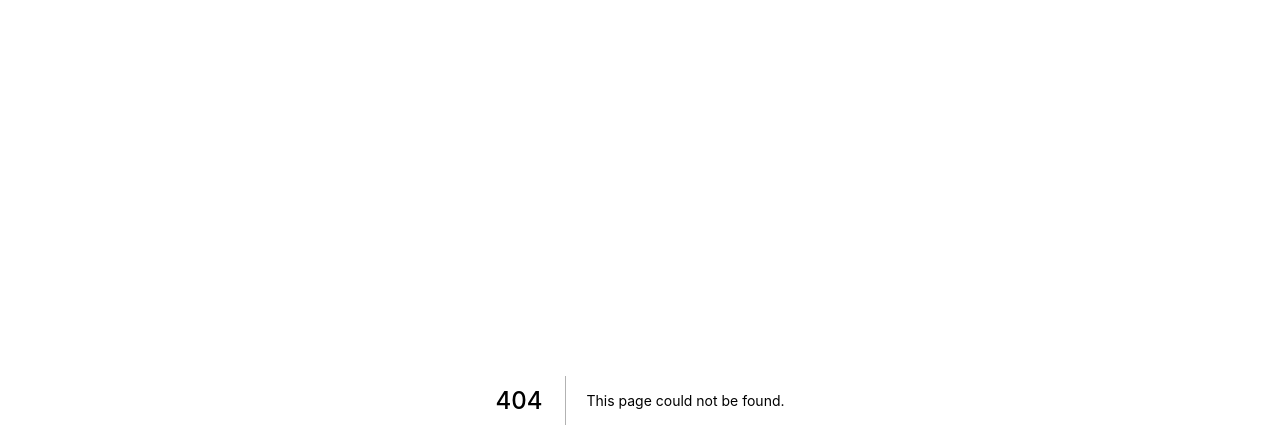
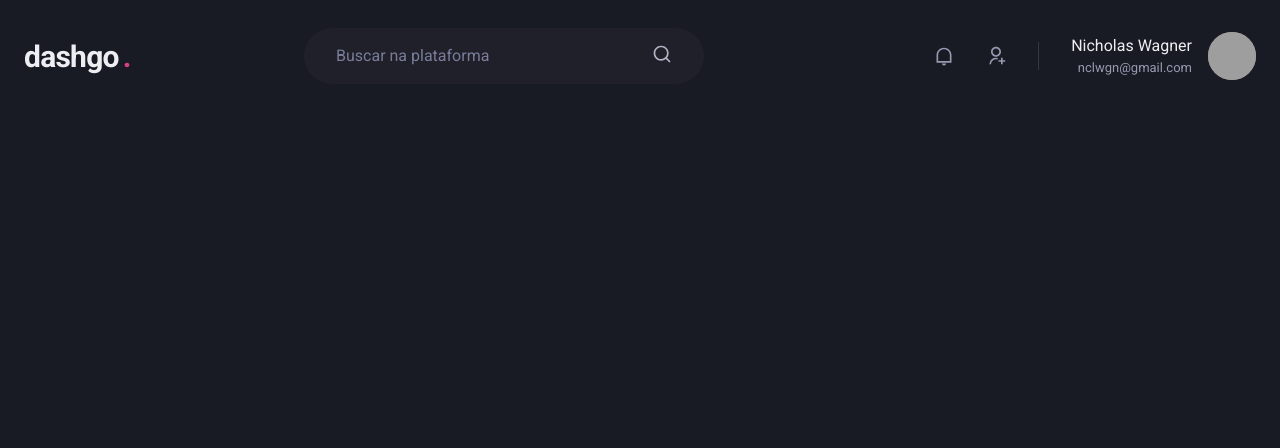
Before and after one commit to nclwgn/ignite-reactjs-04-dashgo, a Next.js app: page /dashboard in a window 1280 px wide. Before the commit this address had no page. Shown: the top 448 px of the page. Built offline with nearby package versions, Linux system fonts and the light colour scheme; grey boxes are pictures that could not be loaded.

Commit message:
Finish Header component

```diff
--- a/package.json
+++ b/package.json
@@ -16,7 +16,8 @@
     "framer-motion": "^6.2.8",
     "next": "12.1.4",
     "react": "18.0.0",
-    "react-dom": "18.0.0"
+    "react-dom": "18.0.0",
+    "react-icons": "^4.3.1"
   },
   "devDependencies": {
     "@types/node": "^17.0.23",
--- /dev/null
+++ b/src/components/Header.tsx
@@ -0,0 +1,78 @@
+import { Flex, Input, Text, Icon, HStack, Box, Avatar } from "@chakra-ui/react";
+import { RiNotificationLine, RiSearchLine, RiUserAddLine } from "react-icons/ri";
+
+export function Header() {
+  return (
+    <Flex
+      as='header'
+      w='100%'
+      maxWidth={1480}
+      h='20'
+      mt='4'
+      mx='auto'
+      px='6'
+      align='center'
+    >
+      <Text
+        fontSize='3xl'
+        fontWeight='bold'
+        letterSpacing='tight'
+        w='64'
+      >
+        dashgo
+        <Text as='span' ml='1' color='pink.500'>.</Text>
+      </Text>
+
+      <Flex
+        as='label'
+        flex='1'
+        py='4'
+        px='8'
+        ml='6'
+        maxWidth={400}
+        alignSelf='center'
+        color='gray.200'
+        position='relative'
+        bg='gray.800'
+        borderRadius='full'
+      >
+        <Input
+          color='gray.50'
+          variant='unstyled'
+          placeholder='Buscar na plataforma'
+          _placeholder={{ color: 'gray.400' }}
+        />
+        <Icon as={RiSearchLine} fontSize='20' />
+      </Flex>
+
+      <Flex
+        align='center'
+        ml='auto'
+      >
+        <HStack
+          spacing='8'
+          mx='8'
+          pr='8'
+          py='1'
+          color='gray.300'
+          borderRightWidth={1}
+          borderColor='gray.700'
+        >
+          <Icon as={RiNotificationLine} fontSize='20' />
+          <Icon as={RiUserAddLine} fontSize='20' />
+        </HStack>
+
+        <Flex align='center'>
+          <Box mr='4' textAlign='right'>
+            <Text>Nicholas Wagner</Text>
+            <Text color='gray.300' fontSize='small'>
+              nclwgn@gmail.com
+            </Text>
+          </Box>
+
+          <Avatar size='md' name='Nicholas Wagner' src='https://github.com/nclwgn.png' />
+        </Flex>
+      </Flex>
+    </Flex>
+  )
+}
--- /dev/null
+++ b/src/pages/dashboard.tsx
@@ -0,0 +1,7 @@
+import { Header } from "../components/Header";
+
+export default function Dashboard() {
+  return (
+    <Header />
+  );
+}
```
Also changed, not shown: 1 other file (tests, documents, lock files or other folders).
